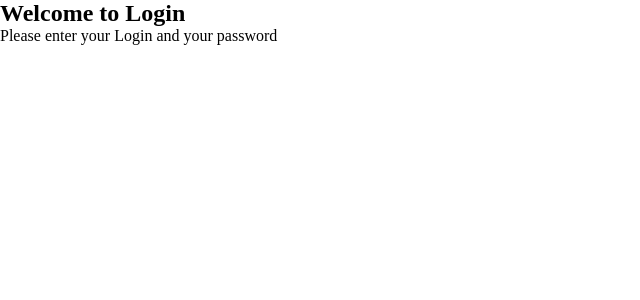
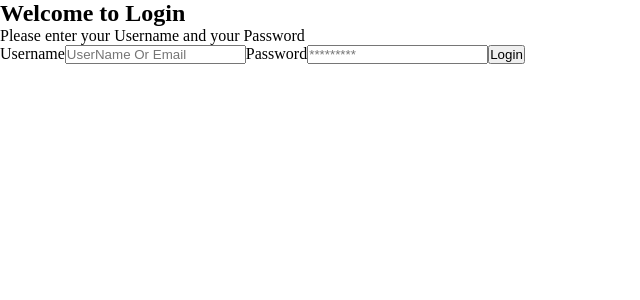
Before and after one commit to mp2003/react, a React (Vite) app: page / in a window 1280 px wide. Shown: the top 300 px of the page, without its empty margins (0-640 px from the left). Built offline with nearby package versions, Linux system fonts and the light colour scheme.

Commit message:
Login Visual

```diff
--- a/src/Login.jsx
+++ b/src/Login.jsx
@@ -1,13 +1,31 @@
-import React from 'react'
+import React from "react";
 
 const Login = () => {
-  return (<>
-    <div className="heading">
+  return (
+    <>
+      <div className="heading">
         <h2>Welcome to Login</h2>
-        <span className=''>Please enter your Login and your password</span>
-        </div>
+        <span className="">Please enter your Username and your Password</span>
+      </div>
+      <div className="login-detail">
+        <form>
+          <label for="email">Username</label>
+          <input
+            type="email"
+            name="username"
+            placeholder="UserName Or Email"
+          ></input>
+          <label for="password">Password</label>
+          <input
+            type="password"
+            name="password"
+            placeholder="*********"
+          ></input>
+          <button>Login</button>
+        </form>
+      </div>
     </>
-  )
-}
+  );
+};
 
-export default Login
+export default Login;
```
